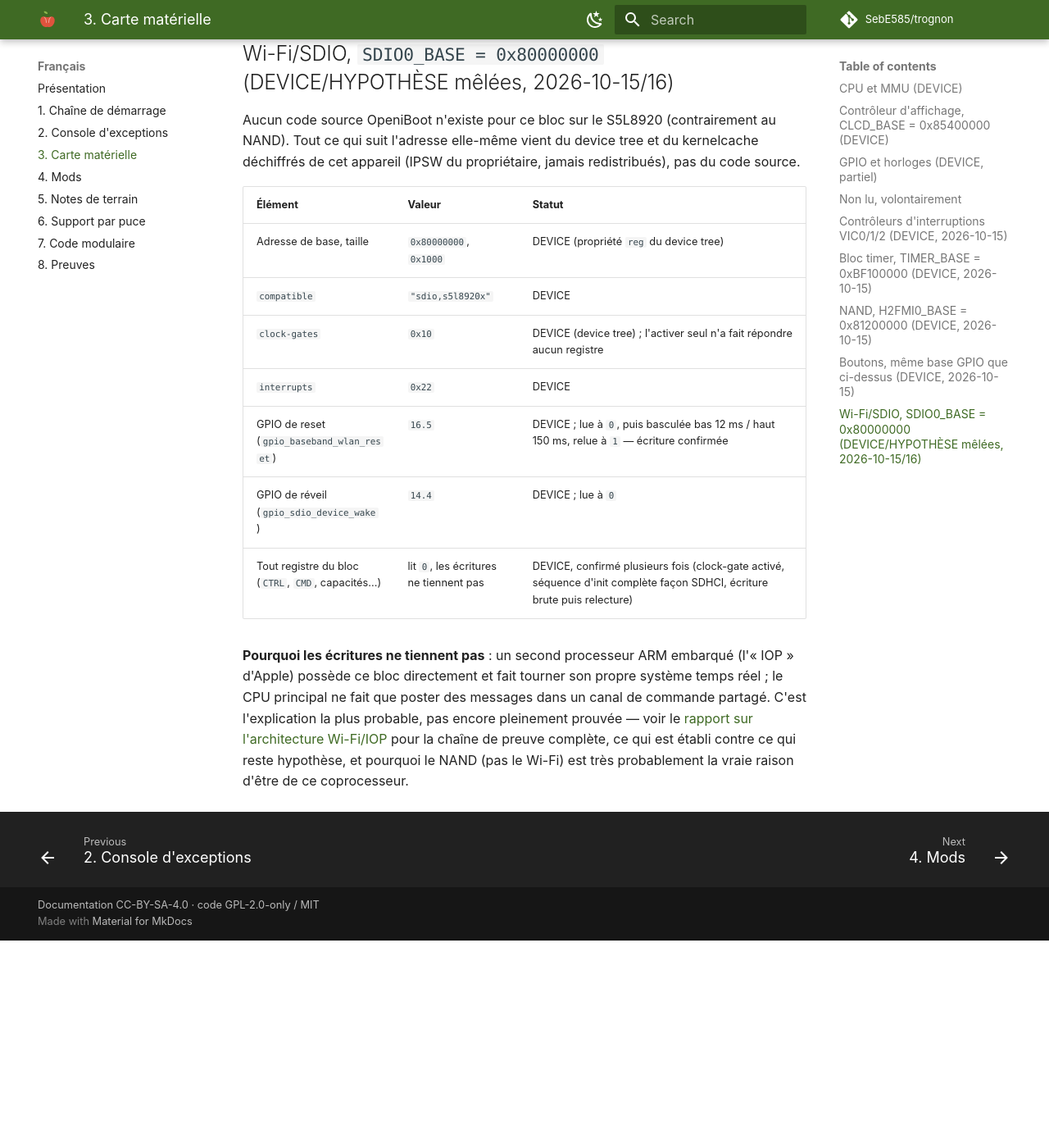
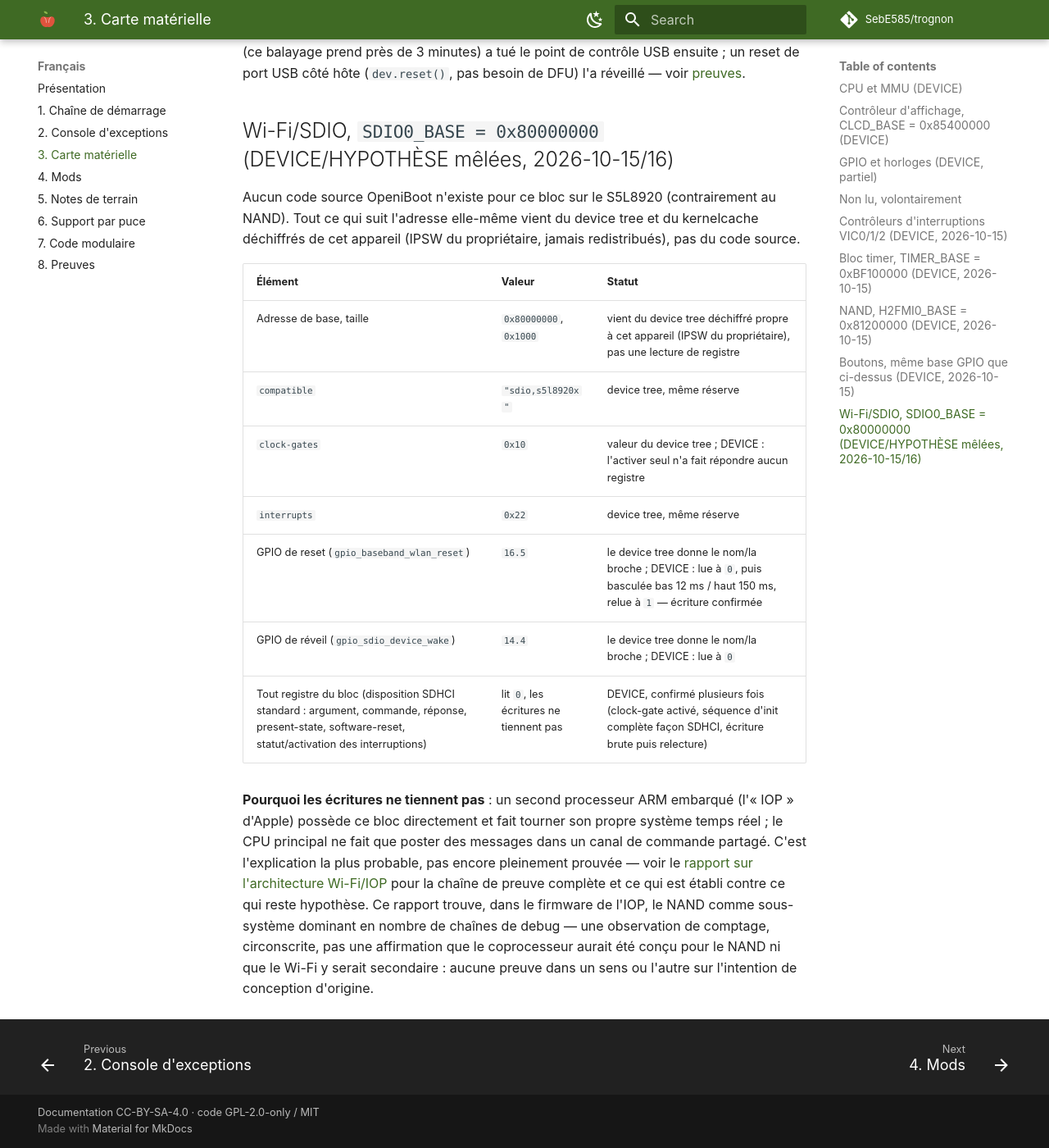
Before and after one commit to SebE585/trognon, an MkDocs documentation site: the page built from docs/fr/03-hardware-map.md, in a window 1280 px wide and 1400 px high, scrolled down 5282 px. Shown: the whole window at 82% size. Built offline with MkDocs 1.6.1 and Material for MkDocs 9.7.7, drawn with Linux system fonts in a browser that asks for light colours; comment, search, counter and statistics services are not loaded; before the commit the page ends 6429 px from its top, so only the background shows below that; some of the changed text lies outside the part shown.

Commit message:
docs: fix read-only claim, IRQSTAT contradiction, DEVICE mislabel, NAND overclaim
External audit, four confirmed issues in docs/{en,fr}/03-hardware-map.md:

- The intro claimed the whole page is read-only, while several sections
  document deliberate writes (GPIO toggle, software-triggered interrupt,
  NAND chip-ID command). Reworded to say most entries are reads, but
  some sections write and say so explicitly.

- IRQSTAT/IRQLATCH: one bullet said both "were not read", a later
  bullet in the same page said IRQSTAT reads 0xFFFFFF81 "before, during
  and after" -- a direct contradiction. IRQSTAT was in fact read (repeatedly,
  as part of the IRQ-acknowledge test); only IRQLATCH was never read in
  isolation, just written as part of that same sequence. Fixed to say so.

- The Wi-Fi/SDIO table labelled device-tree-derived facts (base address,
  compatible string, clock-gates/interrupts index, GPIO names) as DEVICE,
  while the project's own legend defines DEVICE as "observed on a real
  phone". These came from this device's decrypted IPSW, not a register
  read. Reworded each row to say so, keeping the DEVICE tag only for
  facts actually read/written live over USB (the GPIO toggle, the
  SDHC-register reads).

- The closing paragraph said NAND is "almost certainly this coprocessor's
  real reason to exist" -- the same design-intent overclaim already
  corrected in the Wi-Fi/IOP report itself (2026-10-16), not yet
  propagated here. Rescoped to the string-count observation the report
  actually supports. Also dropped the old CTRL/CMD register names
  (mixed with SDHCI terminology in the same row) in favour of the
  confirmed SDHCI layout.

```diff
--- a/docs/fr/03-hardware-map.md
+++ b/docs/fr/03-hardware-map.md
@@ -1,9 +1,12 @@
 # 3. Carte matérielle : ce qui est vérifié
 
 Les adresses de registres viennent d'OpenIBoot (`plat-s5l8920`). Elles restent **SOURCE** tant
-qu'elles ne sont pas lues sur le téléphone. Cette page liste ce qu'on a vérifié. Les lectures sont
-en lecture seule ; chaque chargement est armé comme un data abort attendu : un registre non mappé
-affiche `ABORT` au lieu de réinitialiser le téléphone.
+qu'elles ne sont pas lues sur le téléphone. Cette page liste ce qu'on a vérifié. La plupart des
+entrées sont de simples lectures, chaque chargement étant armé comme un data abort attendu : un
+registre non mappé affiche `ABORT` au lieu de réinitialiser le téléphone — mais pas toutes :
+quelques sections écrivent délibérément sur le matériel (bascule GPIO, interruption logicielle,
+commande d'identifiant NAND) et le disent explicitement à chaque fois. « Pas d'écriture
+persistante » (rien d'enregistré en flash) n'est pas la même affirmation que « aucune écriture ».
 
 ## CPU et MMU (DEVICE)
 
@@ -85,13 +88,14 @@
 - Les mots `STATE` des timers 0 à 3 semblent structurés (ce n'est probablement pas qu'un bit de démarrage) ; on ne les décode pas.
 - Le mur de `0x0000000F` sur les timers 4 et 6 n'est pas expliqué : il ressemble aux registres de clock gate (`0xF`
   partout), donc ces registres sont peut-être des alias ou non implémentés. Ne pas les interpréter.
-- `IRQSTAT` et `IRQLATCH` (`+0x10000`, `+0xF8`) n'ont pas été lus : ils peuvent s'effacer à la lecture.
 - **Une interruption de timer n'est pas prouvée.** La ligne 6 de VIC0 (la ligne timer d'OpeniBoot) peut être
   prise par notre gestionnaire, mais la source n'est pas la nôtre : avec le timer 5 jamais démarré, l'interruption est
   quand même arrivée 127 ticks (5 microsecondes) après l'activation de la ligne, parce qu'elle était déjà levée.
-  `IRQSTAT` (`+0x10000`) lit `0xFFFFFF81` avant, pendant et après, quoi qu'on fasse : ce n'est pas un registre de
-  statut de timer, et la séquence d'acquittement copiée d'OpeniBoot (`IRQSTAT`, `IRQLATCH`) n'efface rien. Le gestionnaire
-  de timer d'OpeniBoot pour cette puce est commenté. Tenir ces deux décalages pour faux tant qu'ils ne sont pas prouvés.
+  `IRQSTAT` (`+0x10000`) *a bien été lu* dans le cadre de ce test : il lit `0xFFFFFF81` avant, pendant et après, quoi
+  qu'on fasse : ce n'est pas un registre de statut de timer, et la séquence d'acquittement copiée d'OpeniBoot
+  (`IRQSTAT`, `IRQLATCH`) n'efface rien. `IRQLATCH` (`+0xF8`) n'a lui été qu'écrit, dans cette même séquence
+  d'acquittement, jamais lu isolément pour voir ce qu'il contient. Le gestionnaire de timer d'OpeniBoot pour cette
+  puce est commenté. Tenir les deux décalages pour faux tant qu'ils ne sont pas prouvés.
 - Outil de mesure : `make trace_ticks.bin` et `tools/tick_rate.py`. Il publie le compteur dans une variable
   d'environnement lue par `getenv`, donc sans photo. Deux échantillons dans deux invocations séparées : un
   processus ne peut pas garder l'appareil à travers une pause (la deuxième connexion échoue).
@@ -141,18 +145,21 @@
 
 | Élément | Valeur | Statut |
 |---|---|---|
-| Adresse de base, taille | `0x80000000`, `0x1000` | DEVICE (propriété `reg` du device tree) |
-| `compatible` | `"sdio,s5l8920x"` | DEVICE |
-| `clock-gates` | `0x10` | DEVICE (device tree) ; l'activer seul n'a fait répondre aucun registre |
-| `interrupts` | `0x22` | DEVICE |
-| GPIO de reset (`gpio_baseband_wlan_reset`) | `16.5` | DEVICE ; lue à `0`, puis basculée bas 12 ms / haut 150 ms, relue à `1` — écriture confirmée |
-| GPIO de réveil (`gpio_sdio_device_wake`) | `14.4` | DEVICE ; lue à `0` |
-| Tout registre du bloc (`CTRL`, `CMD`, capacités...) | lit `0`, les écritures ne tiennent pas | DEVICE, confirmé plusieurs fois (clock-gate activé, séquence d'init complète façon SDHCI, écriture brute puis relecture) |
+| Adresse de base, taille | `0x80000000`, `0x1000` | vient du device tree déchiffré propre à cet appareil (IPSW du propriétaire), pas une lecture de registre |
+| `compatible` | `"sdio,s5l8920x"` | device tree, même réserve |
+| `clock-gates` | `0x10` | valeur du device tree ; DEVICE : l'activer seul n'a fait répondre aucun registre |
+| `interrupts` | `0x22` | device tree, même réserve |
+| GPIO de reset (`gpio_baseband_wlan_reset`) | `16.5` | le device tree donne le nom/la broche ; DEVICE : lue à `0`, puis basculée bas 12 ms / haut 150 ms, relue à `1` — écriture confirmée |
+| GPIO de réveil (`gpio_sdio_device_wake`) | `14.4` | le device tree donne le nom/la broche ; DEVICE : lue à `0` |
+| Tout registre du bloc (disposition SDHCI standard : argument, commande, réponse, present-state, software-reset, statut/activation des interruptions) | lit `0`, les écritures ne tiennent pas | DEVICE, confirmé plusieurs fois (clock-gate activé, séquence d'init complète façon SDHCI, écriture brute puis relecture) |
 
 **Pourquoi les écritures ne tiennent pas** : un second processeur ARM embarqué (l'« IOP »
 d'Apple) possède ce bloc directement et fait tourner son propre système temps réel ; le CPU
 principal ne fait que poster des messages dans un canal de commande partagé. C'est l'explication
 la plus probable, pas encore pleinement prouvée — voir le
 [rapport sur l'architecture Wi-Fi/IOP](../research/2026-10-16-wifi-iop-architecture.md) pour la
-chaîne de preuve complète, ce qui est établi contre ce qui reste hypothèse, et pourquoi le NAND
-(pas le Wi-Fi) est très probablement la vraie raison d'être de ce coprocesseur.
+chaîne de preuve complète et ce qui est établi contre ce qui reste hypothèse. Ce rapport trouve,
+dans le firmware de l'IOP, le NAND comme sous-système dominant en nombre de chaînes de debug —
+une observation de comptage, circonscrite, pas une affirmation que le coprocesseur aurait été
+conçu pour le NAND ni que le Wi-Fi y serait secondaire : aucune preuve dans un sens ou l'autre
+sur l'intention de conception d'origine.
```
Also changed, not shown: docs/en/03-hardware-map.md (+22 -16 lines).
